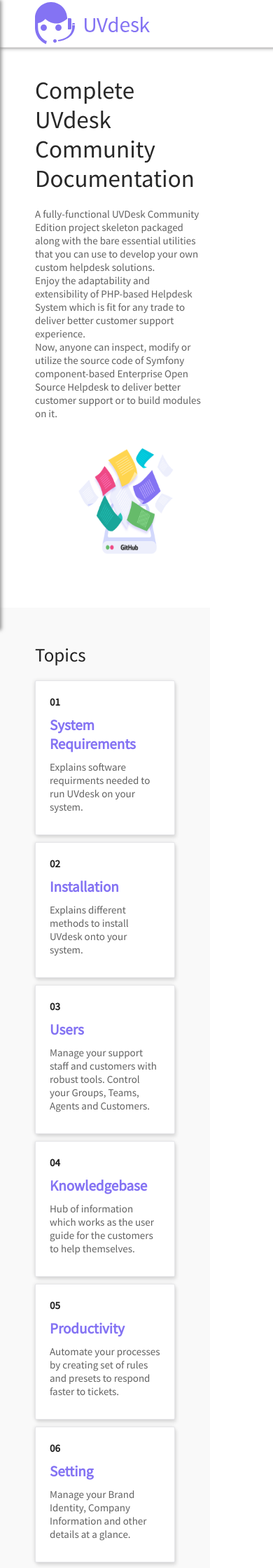
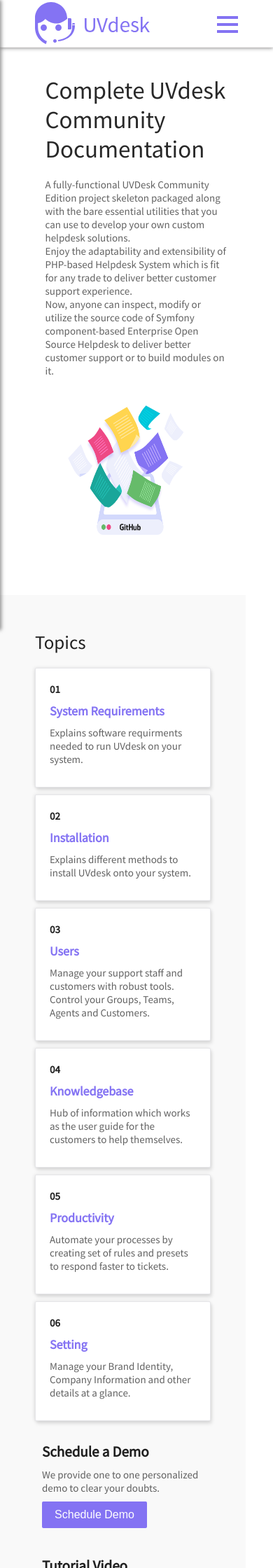
Before and after one commit to uvdesk/uvdesk.github.io, a Jekyll site: the page built from index.html, in a window 390 px wide. Shown: the top 2240 px of the page at 70% size. Built offline with Jekyll 4.4.1, drawn with Linux system fonts in a browser that asks for light colours.

Commit message:
post-live changes

```diff
--- a/_sass/main.scss
+++ b/_sass/main.scss
@@ -4,7 +4,7 @@
 }
 
 body {
-  min-width: 500px;
+  min-width: 300px;
   overflow-x: hidden !important;
 }
 
@@ -85,10 +85,6 @@
   background-color: var(--green-bg-shade);
 }
 
-/*
-Anmol:
-I have added a query for .ipsum-logo.
-*/
 @media all and (max-width: 870px) {
   .second .inline-header {
     display: none;
@@ -111,14 +107,7 @@
 
 
 }
-/*
-Anmol:
 
-When the screen is big enough to not display the hamburger-icon,
-we do not want the searchbar to be visible in the side bar, that
- is why both the search-bar-header and the results-container-sidebar
- have been hidden for this media query.
-*/
 
 @media all and (min-width: 871px) {
   .hamburger-menu {
@@ -270,15 +259,7 @@
     background-color: var(--topics-bg-color);
 }
 
-/*
-Anmol:
-I have changed the font-size to 17px so it will not be
-bigger in size than its parent element.
 
-I also changed the color to #535456 down below.
-
-I also added 'margin-left: -20px' for alignment purposes.
-*/
 .topics-heading {
   font-size: 17px;
   //font-size: var(--sub-heading-font-size);
@@ -533,7 +514,6 @@
   }
 }
 
-
 // footer
 .footer {
   background-color: var(--footer-background-color);
--- a/_sass/main2.scss
+++ b/_sass/main2.scss
@@ -10,13 +10,13 @@
   position: absolute;
   z-index: 1000;
   box-shadow: 5px 10px 8px #888888;
-  width: 250px;
+  width: 230px;
   padding: 0px;
-  margin-top: 5px;
+  margin: 0 auto;
 }
 
 #results-container li {
-  background-color: #dfdbff;
+  background-color: white;//#dfdbff;
   padding-top: 5px;
   padding-bottom: 5px;
   padding-left: 15px;
@@ -24,16 +24,24 @@
 
 }
 #results-container li:hover {
-  background-color: #8473F3;
+  background-color: #8773ef; //#8773ef  #dfdbff
   transition: 0.65s;
 
 }
 #results-container li a:hover {
-  color: white;
+  //color: white;
+}
+
+#results-container li a {
+  color: #414449;
+}
+
+#results-container-sidebar li a {
+  color: #414449;
 }
 
 #results-container-sidebar li a:hover {
-  color: white;
+  //color: white;
 }
 #results-container-sidebar {
   list-style-type: none;
@@ -45,19 +53,17 @@
 
 }
 #results-container-sidebar li {
-  background-color: #dfdbff;
+  background-color: white;//#dfdbff;
   padding-top: 5px;
   padding-bottom: 5px;
   padding-left: 15px;
+}
 
-}
 #results-container-sidebar li:hover {
-  background-color: #8473F3;
+  background-color: #8773ef;
   transition: 0.65s;
 }
-#results-container-sidebar li a{
-  color: #8473F3;
-}
+
 .search-bar-header {
   border-radius: 15px;
   background-color: white;
@@ -71,6 +77,7 @@
   border: 1px solid #d9dde2;
   margin-right: 20px;
   outline: none !important;
+  width: 250px;
 }
 .search-bar-header:focus {
   border: 1px solid #8473F3;
@@ -554,37 +561,47 @@
   .search-bar-header {
     max-width: 200px;
   }
+
+  .results-container {
+    max-width: 180px;
+  }
 }
 @media all and (max-width: 942px)
 {
   .search-bar-header {
     max-width: 130px;
   }
+
+  #results-container {
+    max-width: 110px;
+    margin: 0 auto;
+  }
 }
 @media all and (max-width: 466px)
 {
   .topics {
     max-width: 90%;
-    margin-right: 40%;
   }
   .grid-community-container > p {
     margin-right: 15%;
   }
   .index-image{
-    margin-right: 35%;
+    //margin-right: 35%;
+    margin-left: -30px;
   }
   .ticket-content {
     max-width: 90%;
   }
   .helpful-links {
-    max-width: 65%;
+    //max-width: 65%;
+    max-width: 90%;
   }
   .item.helpful {
     display: grid;
     grid-column: auto;
   }
   .community > p, .community h1{
-    max-width: 60%;
+    //max-width: 60%;
   }
   .community > img {
     margin-left: -30px;
@@ -593,4 +610,24 @@
   .container .header {
     width: 100%;
   }
+
+  .item .topic-box {
+    overflow-x: hidden !important;
+  }
+
+  .topic-box-title {
+    font-size: 18px;
+  }
+  .community {
+    max-width: 90%;
+  }
+
 }
+
+@media all and (max-width: 437px)
+{
+
+  .header .second .hamburger-menu-icon {
+    margin-right: 20% !important;
+  }
+}
```
